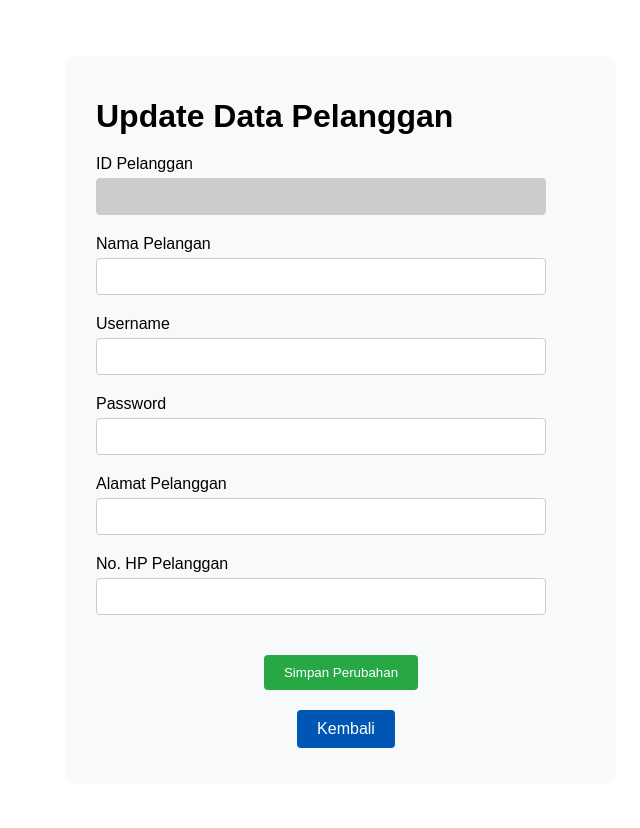
After one commit to NandaSyarlaHariyanti/FP_Laundry, a PHP site: page /pelanggan/updatePelanggan.php?id_pelanggan=1 in a window 1280 px wide. The commit adds this page. Shown: the whole page, without its empty margins (299-939 px from the left). Run offline with PHP 8.4, Linux system fonts and the light colour scheme; data that the repository does not hold is empty.

Commit message:
pelanggan

```diff
--- a/pelanggan/dashboardpelanggan.php
+++ b/pelanggan/dashboardpelanggan.php
@@ -4,6 +4,7 @@
     <meta charset="UTF-8">
     <meta http-equiv="X-UA-Compatible" content="IE=edge">
     <meta name="viewport" content="width=device-width, initial-scale=1.0">
+    <link rel="icon" href="../binatoo.ico" type="image/x-icon">
     <style>
         .container {
             display: flex;
--- /dev/null
+++ b/pelanggan/function.php
@@ -0,0 +1,53 @@
+<?php
+
+//Koneksi Ke Database
+require '../conn.php';
+
+function addPelanggan($data)
+{
+    global $conn;
+
+    $id_pelanggan =  htmlspecialchars($data["id_pelanggan"]);
+    $nama_pelanggan =  htmlspecialchars($data["nama_pelanggan"]);
+    $username =  htmlspecialchars($data["username"]);
+    $password =  htmlspecialchars($data["password"]);
+    $alamat_pelanggan =  htmlspecialchars($data["alamat_pelanggan"]);
+    $no_hp_pelanggan =  htmlspecialchars($data["no_hp_pelanggan"]);
+
+    $query = "INSERT INTO  pelanggan VALUES ('$id_pelanggan', '$nama_pelanggan', '$username', '$password', '$alamat_pelanggan', '$no_hp_pelanggan')";
+    $result = $conn->query($query);
+
+    return $result;
+}
+
+function updatePelanggan($data)
+{
+    global $conn;
+
+    $id_pelanggan = $data["id_pelanggan"];
+    $nama_pelanggan = htmlspecialchars($data["nama_pelanggan"]);
+    $username = htmlspecialchars($data["username"]);
+    $password = htmlspecialchars($data["password"]);
+    $alamat_pelanggan =  htmlspecialchars($data["alamat_pelanggan"]);
+    $no_hp_pelanggan =  htmlspecialchars($data["no_hp_pelanggan"]);
+
+    $query = "UPDATE pelanggan SET
+                nama_pelanggan = :nama_pelanggan,
+                username = :username,
+                password = :password,
+                alamat_pelanggan = :alamat_pelanggan,
+                no_hp_pelanggan = :no_hp_pelanggan
+                WHERE id_pelanggan = :id_pelanggan";
+
+    $statement = $conn->prepare($query);
+    $statement->bindParam(':nama_pelanggan', $nama_pelanggan);
+    $statement->bindParam(':username', $username);
+    $statement->bindParam(':password', $password);
+    $statement->bindParam(':alamat_pelanggan', $alamat_pelanggan);
+    $statement->bindParam(':no_hp_pelanggan', $no_hp_pelanggan);
+    $statement->bindParam(':id_pelanggan', $id_pelanggan);
+
+    $result = $statement->execute();
+
+    return $result;
+}
--- a/pelanggan/loginpelanggan.php
+++ b/pelanggan/loginpelanggan.php
@@ -58,8 +58,10 @@ if ($_SERVER['REQUEST_METHOD'] === 'POST') {
     <meta charset="UTF-8">
     <meta http-equiv="X-UA-Compatible" content="IE=edge">
     <meta name="viewport" content="width=device-width, initial-scale=1.0">
+    <link rel="icon" href="../binatoo.ico" type="image/x-icon">
     <title>Form Login Pelanggan</title>
     <link rel="stylesheet" href="../admin/login.css">
+
     <style>
     </style>
 
--- a/pelanggan/notasatuan.php
+++ b/pelanggan/notasatuan.php
@@ -29,6 +29,7 @@
     <meta charset="UTF-8">
     <meta http-equiv="X-UA-Compatible" content="IE=edge">
     <meta name="viewport" content="width=device-width, initial-scale=1.0">
+    <link rel="icon" href="../binatoo.ico" type="image/x-icon">
     <title>Daftar Transaksi</title>
     <link rel="stylesheet" href="stylenota.css">
 </head>
--- a/pelanggan/pelanggan.php
+++ b/pelanggan/pelanggan.php
@@ -1,6 +1,7 @@
 <!DOCTYPE html>
 <html>
 <head>
+  <link rel="icon" href="../binatoo.ico" type="image/x-icon">
   <title>Halaman dengan Dua Box</title>
   <link rel="stylesheet" href="stylepelanggan.css">
   <link href='https://fonts.googleapis.com/css?family=Fredoka One' rel='stylesheet'>
--- a/pelanggan/riwayattransaksi.php
+++ b/pelanggan/riwayattransaksi.php
@@ -29,6 +29,7 @@
     <meta charset="UTF-8">
     <meta http-equiv="X-UA-Compatible" content="IE=edge">
     <meta name="viewport" content="width=device-width, initial-scale=1.0">
+    <link rel="icon" href="../binatoo.ico" type="image/x-icon">
     <title>Daftar Transaksi</title>
     <link rel="stylesheet" href="styleriwayattransaksi.css">
 </head>
--- /dev/null
+++ b/pelanggan/updatePelanggan.php
@@ -0,0 +1,146 @@
+<?php
+include('../conn.php');
+include('function.php');
+
+
+$id_pelanggan = $_GET["id_pelanggan"];
+$status = $conn->prepare("SELECT * FROM pelanggan WHERE id_pelanggan = :id_pelanggan");
+$status->bindParam(':id_pelanggan', $id_pelanggan);
+$status->execute();
+$data = $status->fetch();
+
+if (isset($_POST["submit"])) {
+    if (updatePelanggan($_POST) > 0) {
+        echo "
+            <script>
+                alert('Data Berhasil Diubah');
+                document.location.href = '../pelanggan/list_pelanggan.php';
+            </script>
+        ";
+    } else {
+        echo "
+            <script>
+                alert('Data Gagal Diubah');
+                document.location.href = '../pelanggan/list_pelanggan.php';
+            </script>
+        ";
+    }
+}
+?>
+
+<head>
+    <meta charset="UTF-8">
+    <meta http-equiv="X-UA-Compatible" content="IE=edge">
+    <meta name="viewport" content="width=device-width, initial-scale=1.0">
+    <style>
+        body {
+            background-image: url();
+            background-size: cover;
+            background-repeat: no-repeat;
+            height: 100vh;
+            font-family: Arial, Helvetica, sans-serif;
+        }
+
+        .container {
+            display: flex;
+            justify-content: center;
+            align-items: center;
+            height: 100%;
+            margin: 20px;
+        }
+
+        .form-container {
+            width: 500px;
+            padding: 20px;
+            padding-left: 30px;
+            background-color: #f8f9fa;
+            border-radius: 10px;
+            margin: 10px 30px;
+        }
+
+        h1 {
+            margin-bottom: 20px;
+        }
+
+        .form-control {
+            width: 90%;
+            padding: 10px;
+            border: 1px solid #ccc;
+            border-radius: 4px;
+            margin-top: 5px;
+            margin-bottom: 20px;
+        }
+
+        .center-button {
+            display: flex;
+            justify-content: center;
+            margin-top: 20px;
+        }
+
+        .center-button button {
+            margin-right: 10px;
+        }
+
+        .btn {
+            padding: 10px 20px;
+            background-color: #dc3545;
+            color: #fff;
+            border: none;
+            border-radius: 4px;
+            cursor: pointer;
+            text-decoration: none;
+        }
+
+        .btn-save {
+            background-color: #28a745;
+        }
+
+        .btn-back {
+            background-color: #0056b3;
+        }
+    </style>
+    <link rel="icon" href="../binatoo.ico" type="image/x-icon">
+    <title>Update Pelanggan</title>
+</head>
+
+<body>
+    <div class="container">
+        <div class="form-container">
+            <h1>Update Data Pelanggan</h1>
+            <form method="post" enctype="multipart/form-data">
+                <div>
+                    <label for="id_pelanggan">ID Pelanggan</label>
+                    <input type="text" maxlength="50" class="form-control" name="id_pelanggan" id="id_pelanggan" style="background-color: #ccc" value="<?= $data['id_pelanggan'] ?? ''; ?>" required readonly>
+                </div>
+                <div>
+                    <label for="nama_pelanggan">Nama Pelangan</label>
+                    <input type="text" maxlength="30" class="form-control" name="nama_pelanggan" id="nama_pelanggan" value="<?= $data['nama_pelanggan']; ?>" required>
+                </div>
+                <div>
+                    <label for="username">Username</label>
+                    <input type="text" maxlength="30" class="form-control" name="username" id="username" value="<?= $data['username']; ?>" required>
+                </div>
+                <div>
+                    <label for="password">Password</label>
+                    <input type="text" maxlength="30" class="form-control" name="password" id="password" value="<?= $data['password']; ?>" required>
+                </div>
+                <div>
+                    <label for="alamat_pelanggan">Alamat Pelanggan</label>
+                    <input type="text" maxlength="30" class="form-control" name="alamat_pelanggan" id="alamat_pelanggan" value="<?= $data['alamat_pelanggan']; ?>" required>
+                </div>
+                <div>
+                    <label for="no_hp_pelanggan">No. HP Pelanggan</label>
+                    <input type="number" maxlength="30" class="form-control" name="no_hp_pelanggan" id="no_hp_pelanggan" value="<?= $data['no_hp_pelanggan']; ?>" required>
+                </div>
+                <div class="center-button">
+                    <button type="submit" name="submit" class="btn btn-save">Simpan Perubahan</button>
+                </div>
+                <div class="center-button">
+                    <a href="../pelanggan/list_pelanggan.php" class="btn btn-back">Kembali</a>
+                </div>
+            </form>
+        </div>
+    </div>
+</body>
+
+</html>
```
Also changed, not shown: pelanggan/cetakPelanggan.php (added, +83 -0 lines), pelanggan/hapusPelanggan.php (added, +29 -0 lines), pelanggan/list_pelanggan.php (+165 -69 lines), BINATOO.ico (added).
